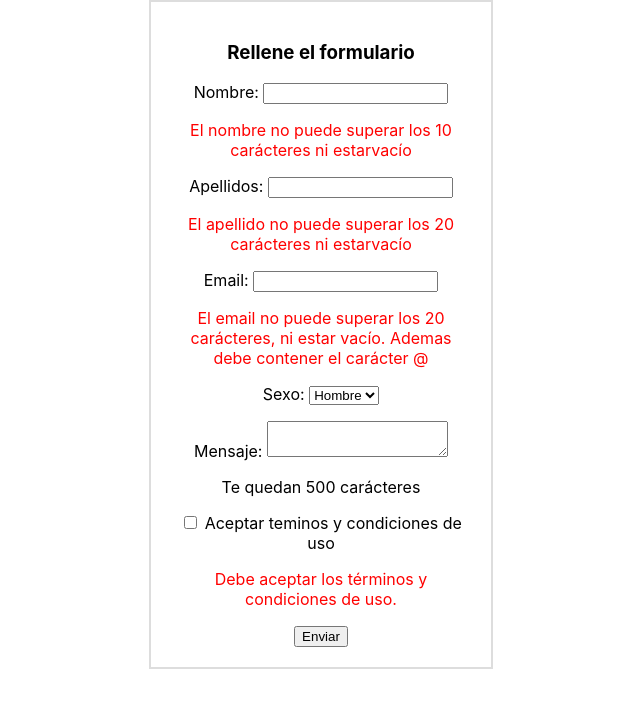
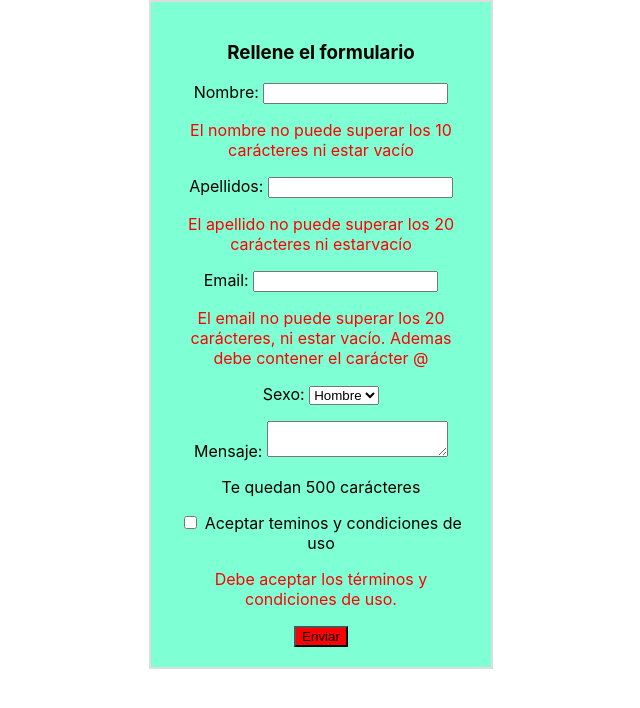
Before and after one commit to oscar220061/actividad6React, a React (Create React App) app: page / in a window 1280 px wide. Shown: the top 708 px of the page, without its empty margins (319-959 px from the left). Built offline with nearby package versions, Linux system fonts and the light colour scheme.

Commit message:
versión final formulario actividad6

```diff
--- a/src/componentes/Formulario.js
+++ b/src/componentes/Formulario.js
@@ -14,9 +14,6 @@ const Formulario = () => {
     const [nombreOk, setNombreOk] = useState(false);
     const [apellidoOk, setApellidoOk] = useState(false);
     const [emailOk, setEmailOk] = useState(false);
-
-
-
 
 
     const [caracteresRestantes, setCaracteresRestantes] = useState(500);
@@ -43,15 +40,15 @@ const Formulario = () => {
       setNombreOk(true)
 
     }else{
-
-        errores.nombre = "El nombre no puede superar los 10 carácteres ni estarvacío";
+      setNombreOk(false)
+        errores.nombre = "El nombre no puede superar los 10 carácteres ni estar vacío";
     }
     // Validación del apelidos
     if (apellido.length <=20  && apellido.length > 0) {
       setApellidoOk(true)
 
     }else{
-
+      setApellidoOk(false)
         errores.apellido = "El apellido no puede superar los 20 carácteres ni estarvacío";
     }
 
@@ -60,7 +57,7 @@ const Formulario = () => {
       setEmailOk(true)
 
     }else{
-
+      setEmailOk(false)
         errores.email = "El email no puede superar los 20 carácteres, ni estar vacío. Ademas debe contener el carácter @";
     }
     //Validacion de los terminos
@@ -68,12 +65,16 @@ const Formulario = () => {
         setTerminosOk(true)
 
     }else{
+      setTerminosOk(false)
       errores.terminos = "Debe aceptar los términos y condiciones de uso.";
 
     }
     if(nombreOk && apellidoOk && emailOk && terminosOk){
         formValido = true;
         setFormValido(formValido);
+    }else{
+      formValido = false;
+      setFormValido(formValido);
     }
 
     setErrores(errores);
@@ -84,6 +85,12 @@ const Formulario = () => {
   function handleSubmit(e){
     e.preventDefault();
     if(formValido){
+      //mandar datos
+
+      setNombreOk(false)
+      setApellidoOk(false)
+      setEmailOk(false)
+      setTerminosOk(false)
       setApellido("")
       setNombre("")
       setEmail("")
@@ -99,18 +106,18 @@ const Formulario = () => {
 
   useEffect(() => {
     validarFormulario()
-  }, [formValido,validarFormulario]);
+  }, [validarFormulario]);
 
   return (
     <form onSubmit={handleSubmit} className="formulario">
       <div>
       <h3>Rellene el formulario</h3>
         <p>Nombre: <input type="text" onChange={(e) => setNombre(e.target.value)}  value = {nombre}/></p>
-        <p >{errores.nombre && <p style={{ color: 'red' }}>{errores.nombre}</p>}</p>
+        <p className="texto-rojo">{errores.nombre}</p>
         <p>Apellidos: <input type="text" onChange={(e) => setApellido(e.target.value)}  value = {apellido}/></p>
-        <p>{errores.apellido && <p style={{ color: 'red' }}>{errores.apellido}</p>}</p>
+        <p className="texto-rojo">{errores.apellido}</p>
         <p>Email: <input type="text" onChange={(e) => setEmail(e.target.value)}  value = {email}/></p>
-        <p>{errores.email && <p style={{ color: 'red' }}>{errores.email}</p>}</p>
+        <p className="texto-rojo">{errores.email}</p>
         <p>Sexo: <select value={sexo || ""} onChange={(e) => setSexo(e.target.value)}>
             <option value="hombre">Hombre</option>
             <option value="mujer">Mujer</option>
@@ -119,11 +126,11 @@ const Formulario = () => {
         <p>Mensaje: <textarea value={mensaje} onChange={handleMensaje} /></p>
         <p>Te quedan {caracteresRestantes} carácteres</p>
             <p><input type="checkbox" value={terminos} onChange={() => setTerminos(!terminos)} checked={terminos}/> Aceptar teminos y condiciones de uso</p>
-        <p>{errores.terminos && <p style={{ color: 'red' }}>{errores.terminos}</p>}</p>
+            <p className="texto-rojo">{errores.terminos}</p>
 
       </div>
 
-      <button type="submit">Enviar</button>
+      <button className={formValido ? "boton-verde" : "boton-rojo"}type="submit">Enviar</button>
     </form>
   );
 };
--- a/src/estilos/formulario.css
+++ b/src/estilos/formulario.css
@@ -1,6 +1,16 @@
 .formulario {
-    border: 2px solid #ddd; /* Establece un borde de 2 píxeles de ancho y color gris claro */
-    padding: 20px; /* Añade espacio interno alrededor del formulario */
-    width: 300px; /* Puedes ajustar el ancho según tus necesidades */
-    margin: auto; /* Centra el formulario en la página */
+    border: 2px solid #ddd;
+    padding: 20px;
+    width: 300px;
+    margin: auto;
+    background-color: aquamarine;
   }
+.texto-rojo {
+    color: red;
+}
+.boton-verde{
+  background-color: green;
+}
+.boton-rojo{
+  background-color: red;
+}
```
